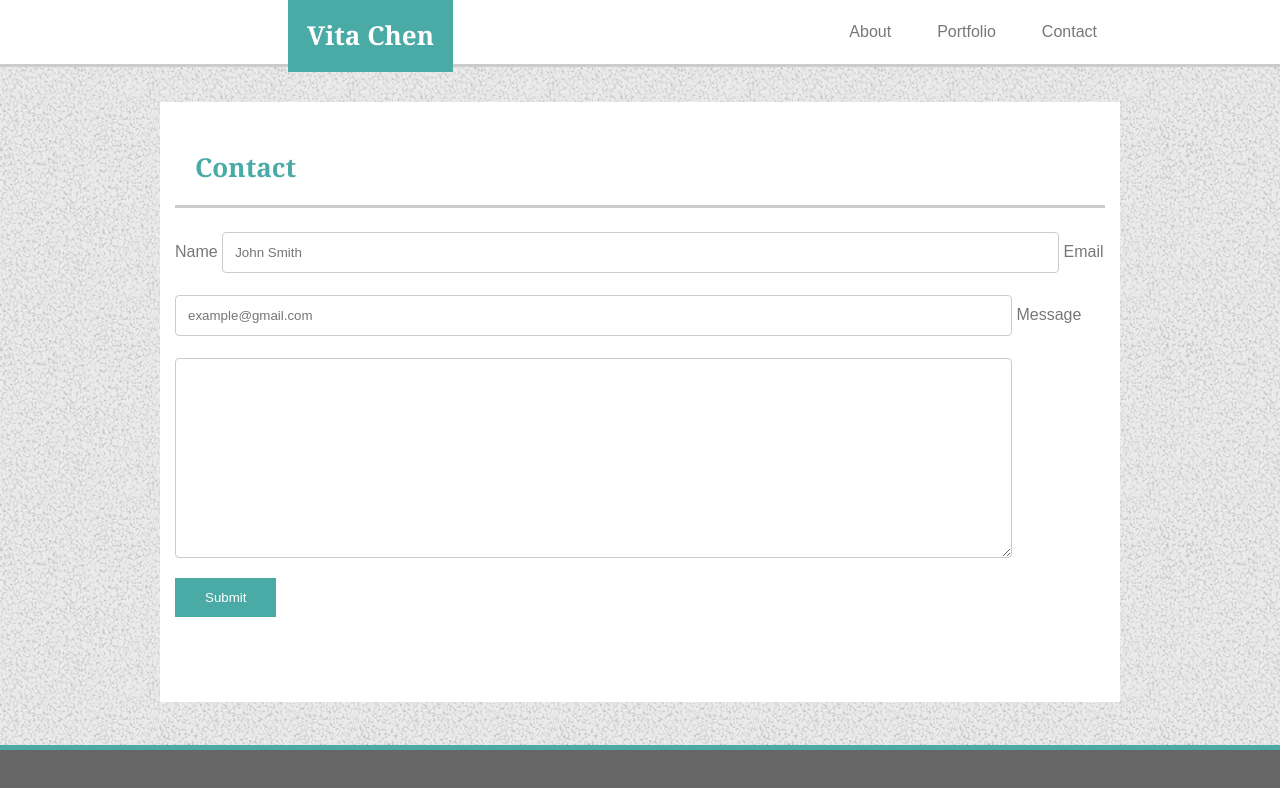
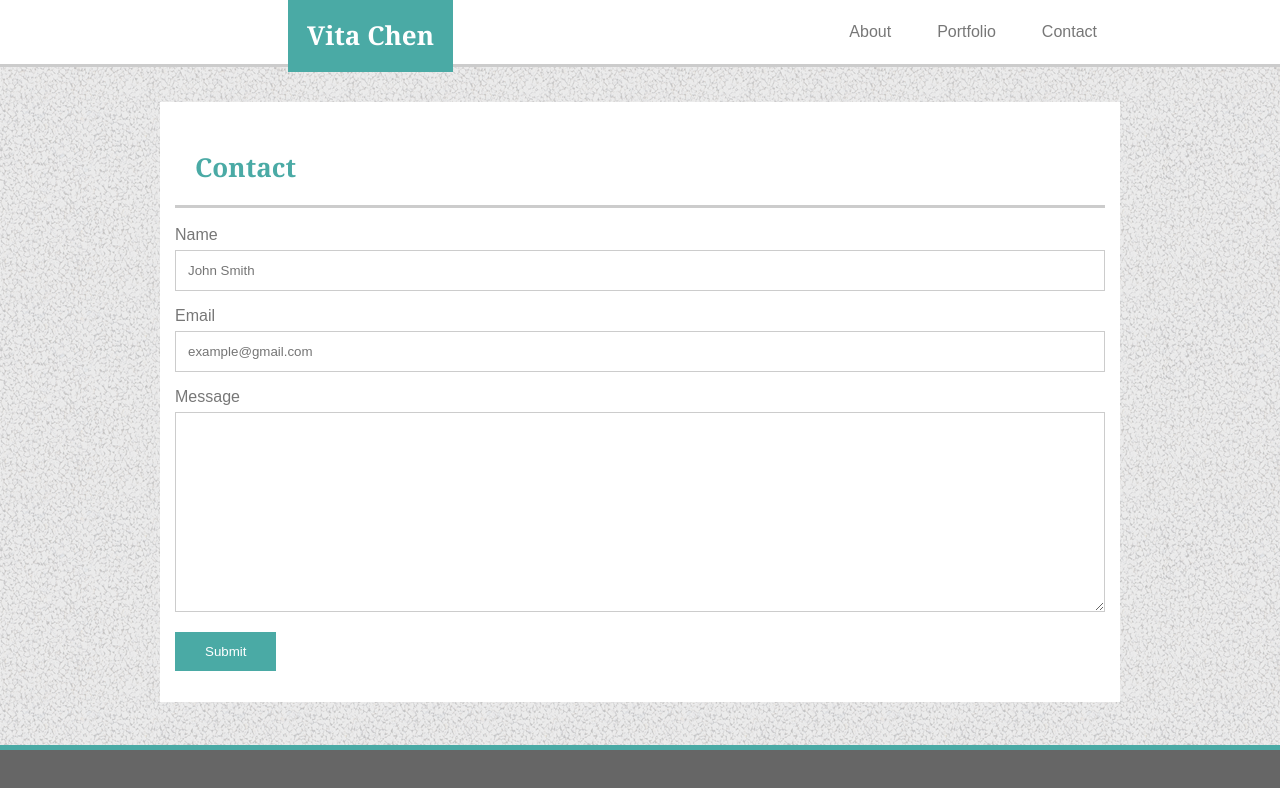
Before and after one commit to vita-wanchenchen/vita-wanchenchen.github.io, a plain HTML site: page contact.html in a window 1280 px wide. Drawn offline with Linux system fonts and the light colour scheme.

Commit message:
contact page edit-5

```diff
--- a/assets/css/style.css
+++ b/assets/css/style.css
@@ -176,10 +176,9 @@ img {
 }
 
 input[type=text], select, textarea {
-    width: 90%;
+    width: 100%;
     padding: 12px;
     border: 1px solid #ccc;
-    border-radius: 4px;
     box-sizing: border-box;
     margin: 0 auto;
     margin-top: 6px;
```
